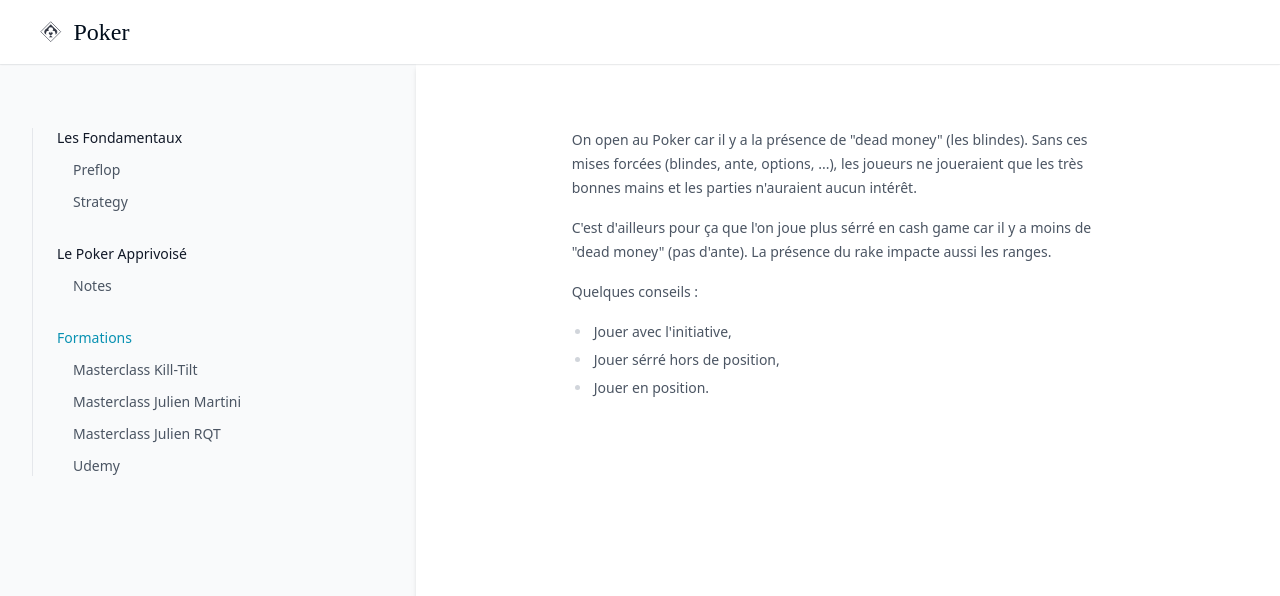
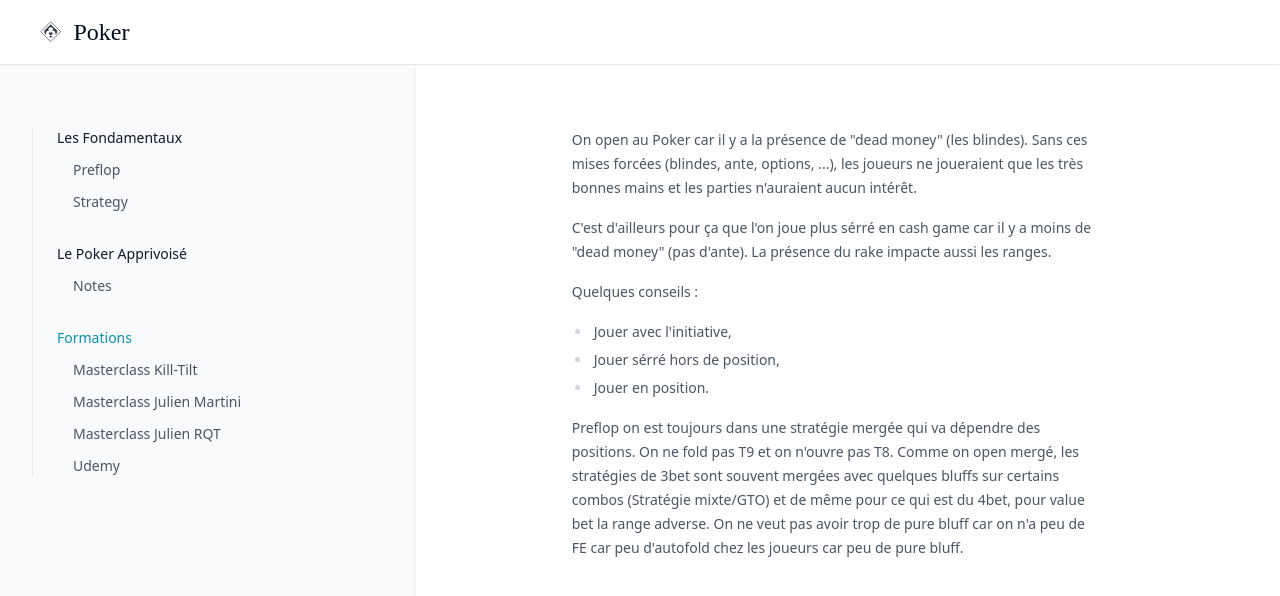
Before and after one commit to greglejeune/ebook, a Jekyll site: the page built from _poker/2021-09-10-preflop.md, in a window 1280 px wide. Shown: the top 596 px of the page. Built offline with Jekyll 4.4.1, drawn with Linux system fonts in a browser that asks for light colours.

Commit message:
Update 2021-09-10-preflop.md

```diff
--- a/_poker/2021-09-10-preflop.md
+++ b/_poker/2021-09-10-preflop.md
@@ -20,3 +20,7 @@ Quelques conseils :
   <li>Jouer sérré hors de position,</li>
   <li>Jouer en position.</li>
 </ul>
+
+<p>
+Preflop on est toujours dans une stratégie mergée qui va dépendre des positions. On ne fold pas T9 et on n'ouvre pas T8. Comme on open mergé, les stratégies de 3bet sont souvent mergées avec quelques bluffs sur certains combos (Stratégie mixte/GTO) et de même pour ce qui est du 4bet, pour value bet la range adverse. On ne veut pas avoir trop de pure bluff car on n'a peu de FE car peu d'autofold chez les joueurs car peu de pure bluff.
+</p>
```
